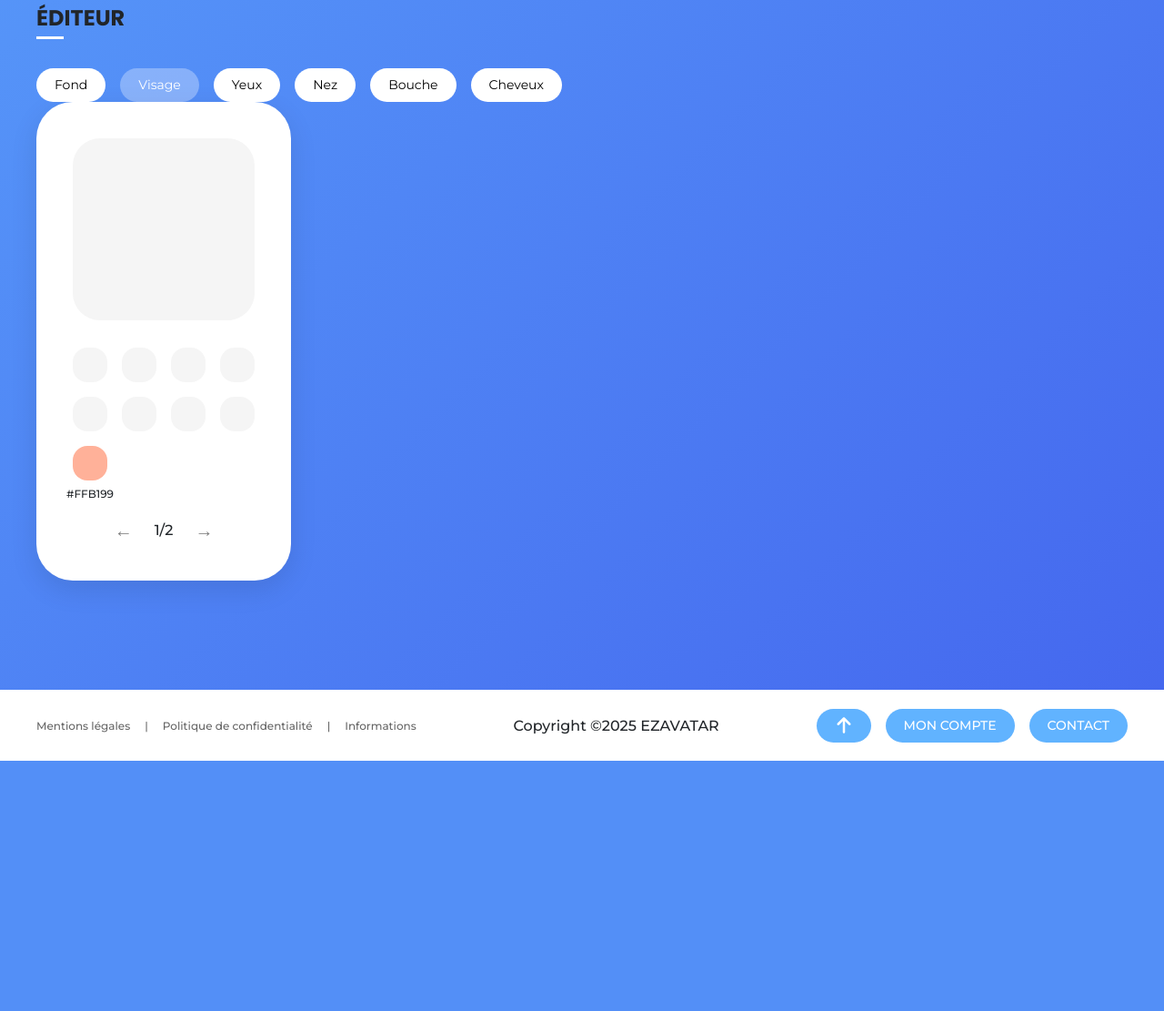
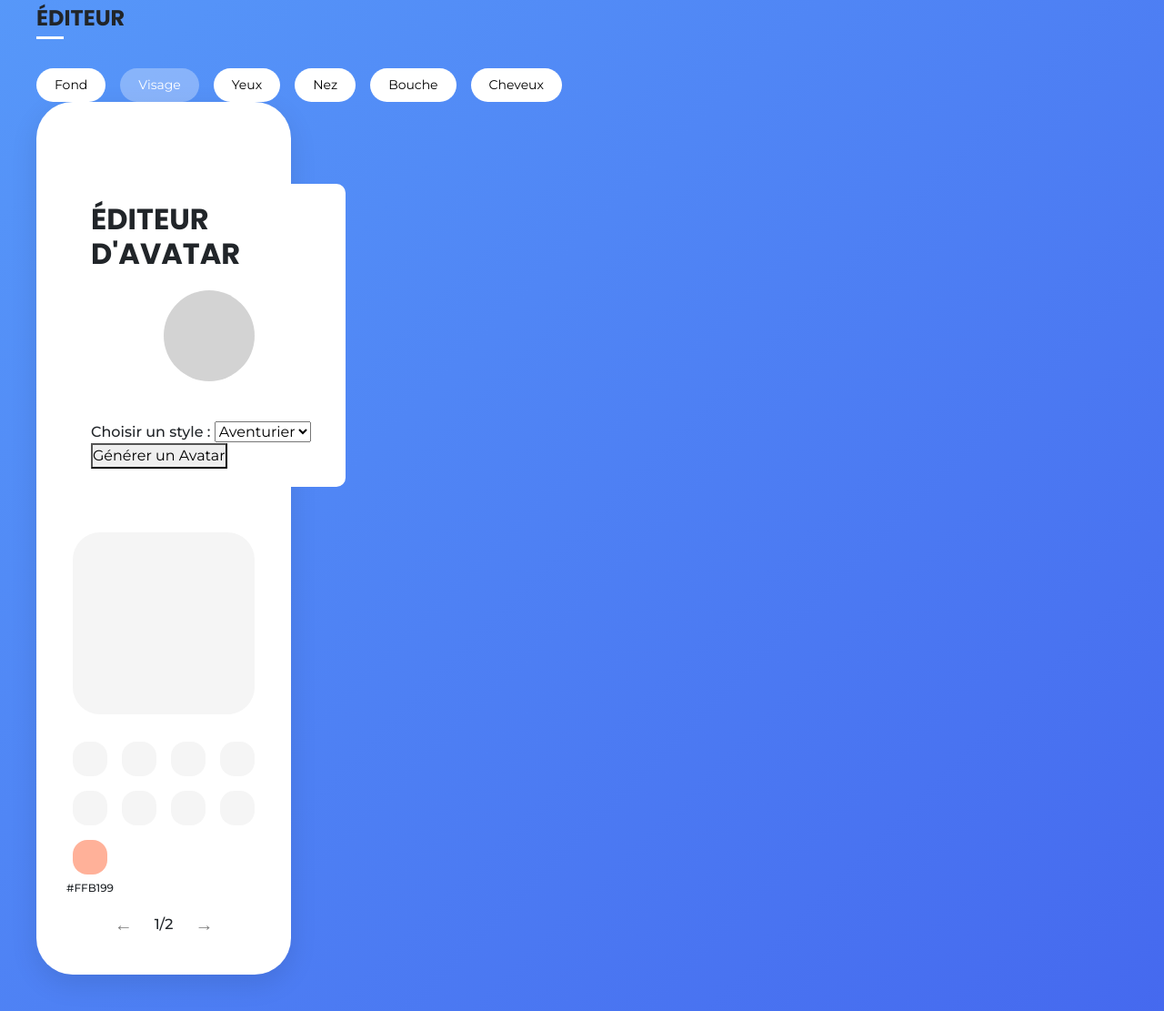
Before and after one commit to Miss-Simra/EzAvatar, a PHP site: page / in a window 1280 px wide; the page is wider, and only the part inside the window is pictured. Shown: the part 1409-2520 px from the top of that part at 91% size. Before the commit the page ends 2245 px from the top of that part, so only its background shows below. Run offline with PHP 8.4, Linux system fonts and the light colour scheme.

Commit message:
intégration de l'api au site, possibilité de créer des avatars, possibilité de choisir le style des avatars,JS,Html,Css,Php

```diff
--- a/assets/dist/css/style.css
+++ b/assets/dist/css/style.css
@@ -234,6 +234,22 @@ main {
   color: white;
 }
 
+.editor-container {
+  margin: 50px auto;
+  padding: 20px;
+  background: white;
+  width: 300px;
+  border-radius: 10px;
+}
+
+.avatar-display {
+width: 100px;
+height: 100px;
+margin: 20px auto;
+border-radius: 50%;
+background: lightgray;
+}
+
 /* Section : Prévisualiser l'avatar */
 
 .right-section {
--- /dev/null
+++ b/assets/dist/js/script.js
@@ -0,0 +1,12 @@
+function generateAvatar() {
+    const style = document.getElementById("style-select").value; // on laisse la personne choisir le style de son avatar
+    const seed = Math.random().toString(36).substring(7); // on génére une seed unique (un id unique pour l'avatar)
+    const url = `https://api.dicebear.com/7.x/${style}/svg?seed=${seed}`;
+
+    fetch(url)
+        .then(response => response.text())
+        .then(svg => {
+            document.getElementById("avatar").innerHTML = svg; // on met le svg dans la div pour afficher l'avatar généré (sur l'api, les avatars sont généré au format svg)
+        })
+        .catch(error => console.error("Erreur lors de la récupération de l'avatar :", error));
+}
--- a/index.php
+++ b/index.php
@@ -6,6 +6,7 @@
     <link rel="stylesheet" href="assets/dist/css/bootstrap.css" />
     <link rel="stylesheet" href="assets/dist/css/style.css" />
     <link rel="stylesheet" href="assets/dist/js/bootstrap.js" />
+    <script src="assets/dist/js/script.js"></script>
     <link rel="icon" href="assets/img/logo.png" type="image/x-icon" />
     <link rel="preconnect" href="https://fonts.googleapis.com">
     <link rel="preconnect" href="https://fonts.gstatic.com" crossorigin>
@@ -60,6 +61,19 @@
                 </div>
             </div>
             <section class="right-section">
+            <div class="editor-container">
+                <h2>Éditeur d'Avatar</h2>
+                <div id="avatar" class="avatar-display"></div>
+                <br>
+                <label for="style-select">Choisir un style :</label>
+                    <select id="style-select">
+                        <option value="adventurer">Aventurier</option>
+                        <option value="bottts">Robot</option>
+                        <option value="avataaars">Avatars</option>
+                     <option value="micah">Micah</option>
+                    </select>
+                <button onclick="generateAvatar()">Générer un Avatar</button>
+                </div>
             <div class="preview-area"></div>
             <div class="colors-grid">
                 <div class="color-item"></div>
```
